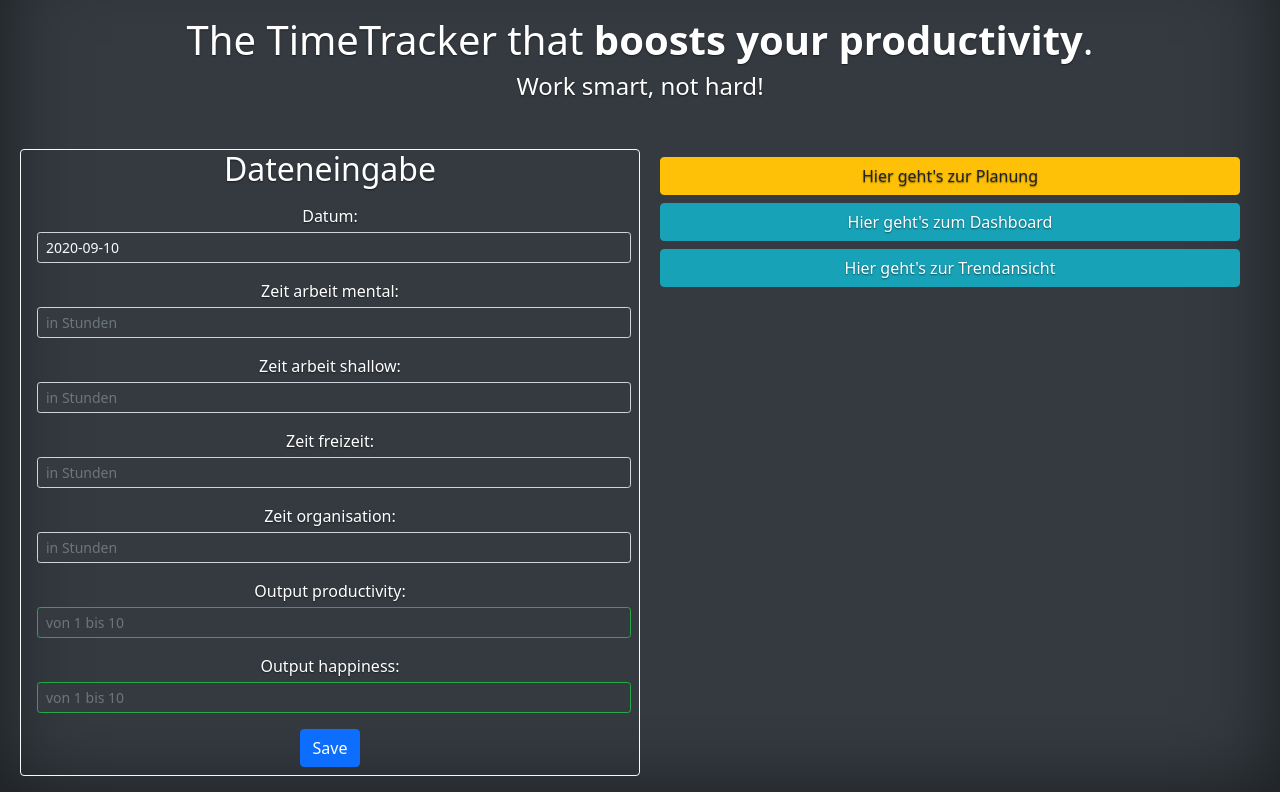
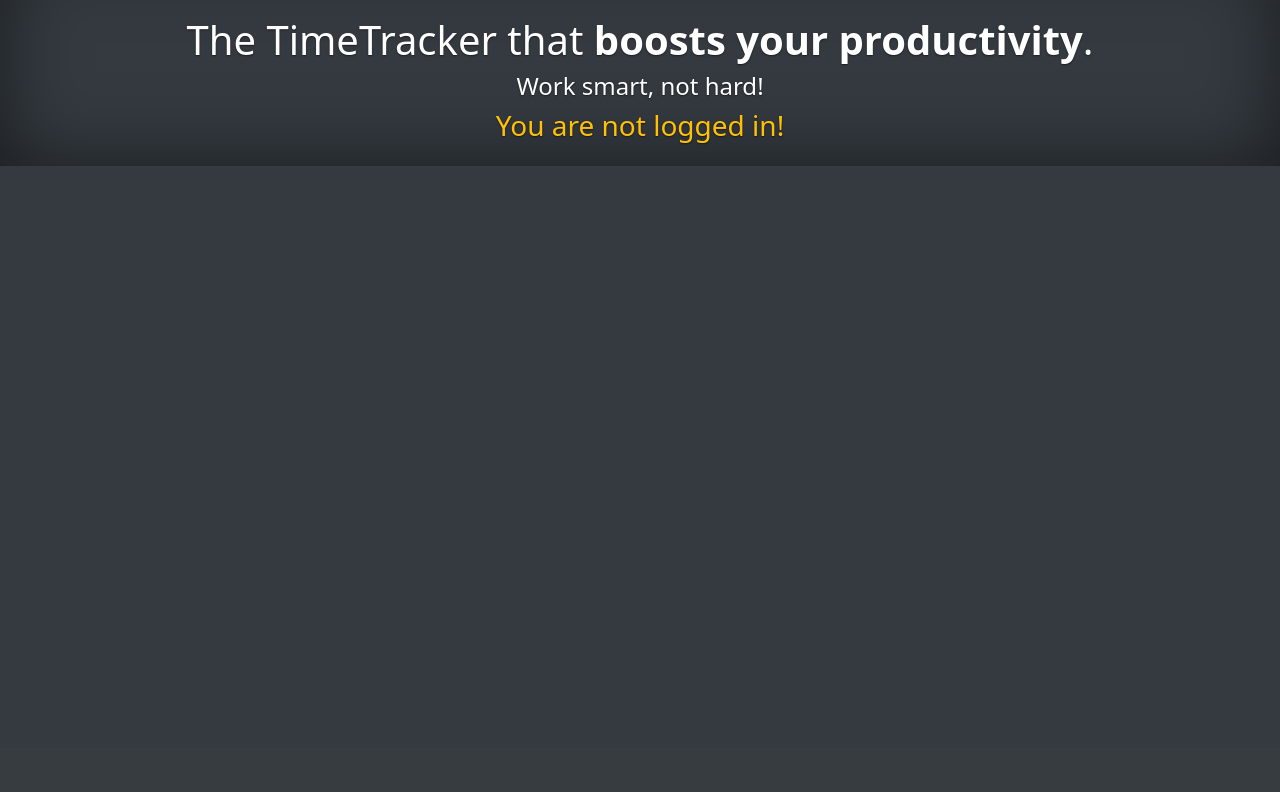
Before and after one commit to AlexKnowsIt/time_tracker, a Django app: page / in a window 1280 px wide. Shown: the part 52-844 px from the top of the page. After the commit the page ends 218 px from the top, so only its background shows below. Run offline with Django 3.2, Linux system fonts and the light colour scheme; some libraries are stand-ins or nearby versions.

Commit message:
input just for logged in users

```diff
--- a/input_lerntag/models.py
+++ b/input_lerntag/models.py
@@ -12,4 +12,4 @@ class Lerntag (models.Model):
     zeit_organisation = models.DecimalField(decimal_places=1, max_digits=3, null=False, blank=False)
     output_productivity = models.PositiveIntegerField(null=True, blank=False)
     output_happiness = models.PositiveIntegerField(null=True, blank=False)
-    student = models.ForeignKey(User, on_delete=models.CASCADE, blank=True)
+    student = models.ForeignKey(User, on_delete=models.CASCADE, null=True) # wie bekomme ich Standardfeld auf current user?
--- a/templates/calendar.html
+++ b/templates/calendar.html
@@ -30,5 +30,8 @@
     </div>
   </header>
 </div>
-<div id='calendar'></div>
+<div class="col-md-12 container mt-2">
+  <div id='calendar'></div>
+</div>
+
 {% endblock %}
--- a/templates/input.html
+++ b/templates/input.html
@@ -25,6 +25,8 @@
         <h4>Work smart, not hard!</h4>
     </div>
 
+    {% if user.is_authenticated %}
+
 <div class="row mt-5">
     <div class="col-md-6 border border-light rounded">
         <h2>Dateneingabe</h2>
@@ -32,18 +34,21 @@
             <form method="POST"> {% csrf_token %}
                 <p> {{ form.as_p }} </p>
         </div>
-        <input type="submit" value="Save" class="btn btn-primary justify-content-center mb-2">
+        <input type="submit" value="Speichern" class="btn btn-primary justify-content-center mb-2 btn-block">
             </form>
 
     </div>
     <div class="col-md-6">
         <div class="row m-2">
-            <a class="btn btn-warning align-middle mb-2" href="/calendar" role="button">Hier geht's zur Planung</a>
+            <a class="btn btn-info align-middle mb-2" href="/calendar" role="button">Hier geht's zur Planung</a>
             <a class="btn btn-info mb-2" href="/dashboard-st" role="button">Hier geht's zum Dashboard</a>
             <a class="btn btn-info mb-2" href="/dashboard-lt" role="button">Hier geht's zur Trendansicht</a>
         </div>
     </div>
 </div>
+{% else %}
+<h3 class="text-warning">You are not logged in!</h3>
+{% endif %}
 </main>
 
 {% endblock %}
```
Also changed, not shown: input_lerntag/migrations/0006_lerntag_student.py (added).
